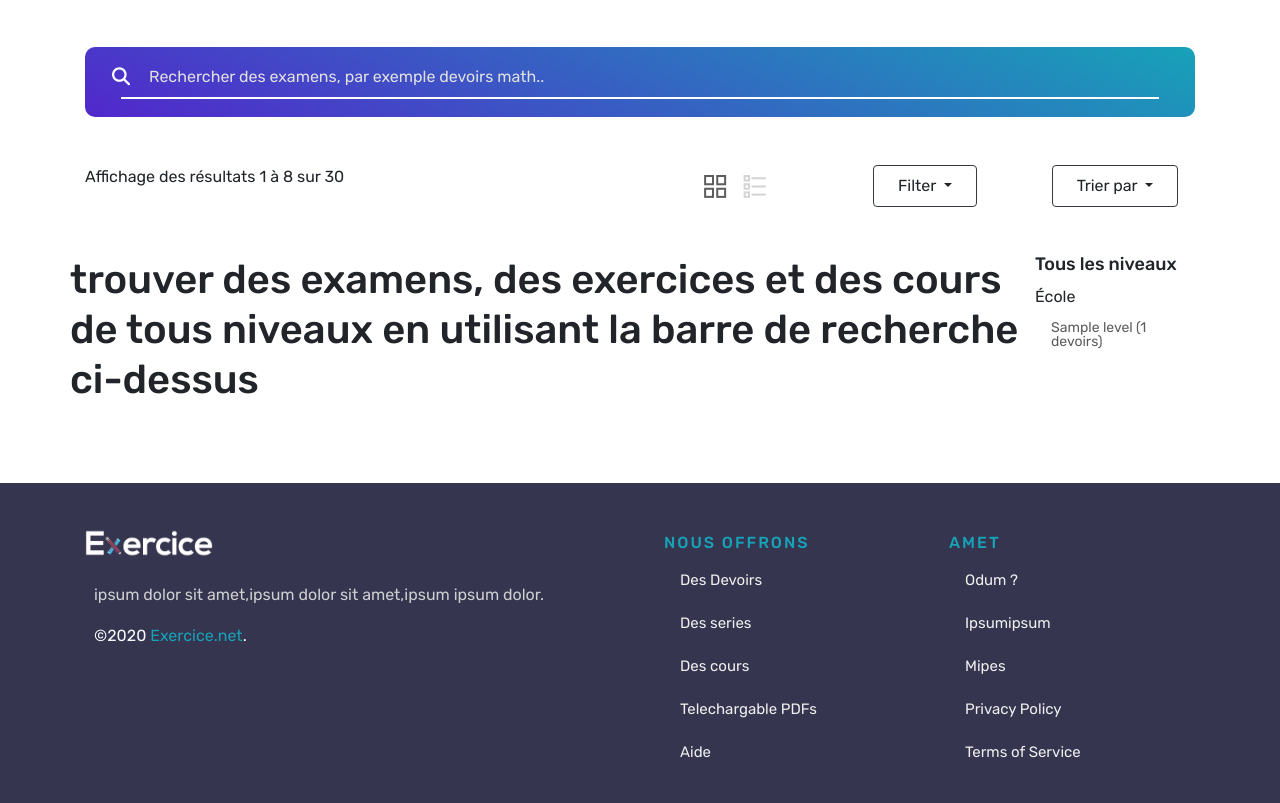
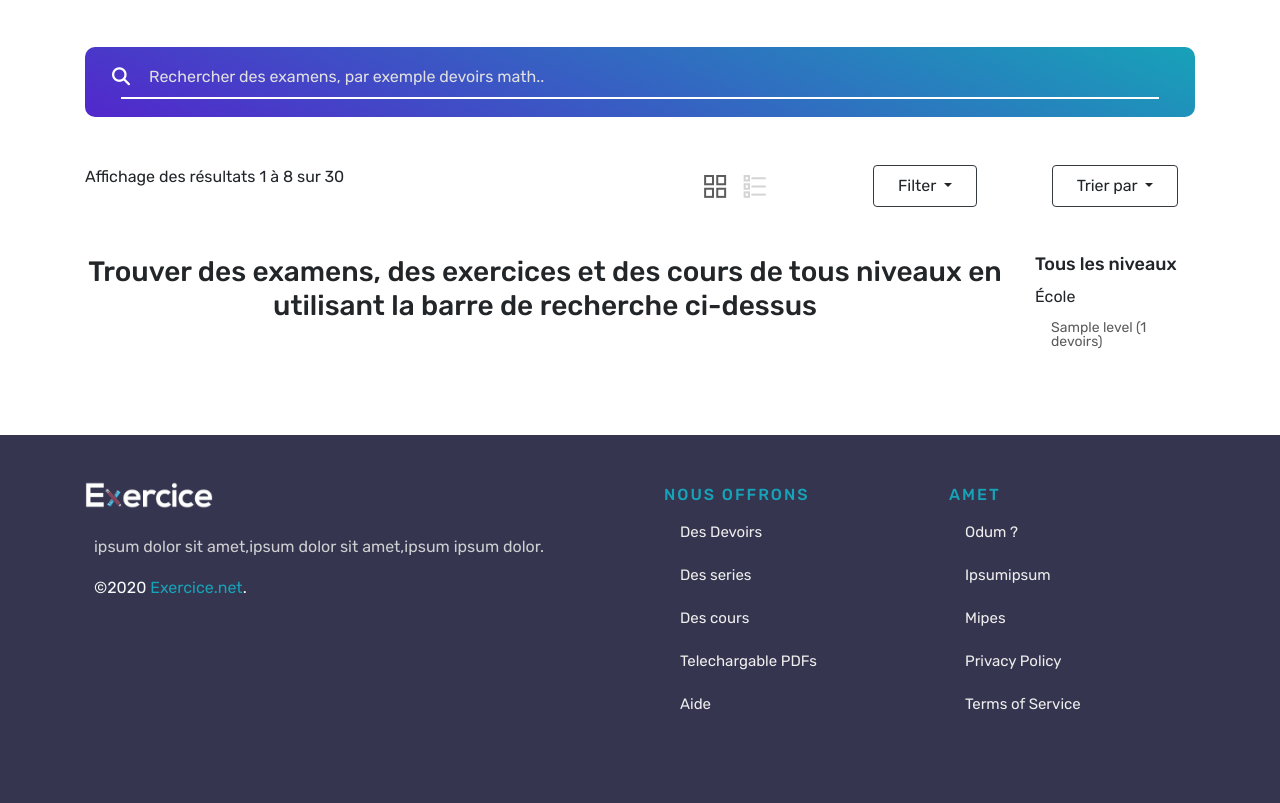
Before and after one commit to a-araari/exam, a Django app: page /search/ in a window 1280 px wide. Shown: the part 509-1312 px from the top of the page. After the commit the page ends 1219 px from the top, so only its background shows below. Run offline with Django 3.2, Linux system fonts and the light colour scheme; tables that the repository leaves empty hold one stand-in row (values such as "Sample post"); some libraries are stand-ins or nearby versions.

Commit message:
Improve search no-results message

```diff
--- a/home/templates/home/search.html
+++ b/home/templates/home/search.html
@@ -151,12 +151,15 @@
                         </div>
                     {% endif %}
                 {% else %}
-                    {% if q %}
-                        <h1 class="text-dark-1">{% trans "Désolé, nous n'avons trouvé aucun fichier correspondant à votre recherche." %}</h1>
-                        <h2 class="text-dark-2">{% trans "Vous pouvez utiliser les listes déroulantes ci-dessus pour accéder facilement à votre examen" %}</h2>
-                    {% else %}
-                        <h1>{% trans "trouver des examens, des exercices et des cours de tous niveaux en utilisant la barre de recherche ci-dessus" %}</h1>
-                    {% endif %}
+                    <div class="col-12 text-center">
+                        {% if query %}
+                            <i class="fa fa-exclamation text-info mb-4" style="font-size: 128px"></i>
+                            <h3 class="text-dark-1 text-center">{% trans "Désolé, nous n'avons trouvé aucun fichier correspondant à votre recherche." %}</h3>
+                            <p class="text-dark-2 text-center">{% trans "Vous pouvez utiliser les listes déroulantes ci-dessus pour accéder facilement à votre examen" %}</p>
+                        {% else %}
+                            <h3 class="text-dark-1 text-center">{% trans "Trouver des examens, des exercices et des cours de tous niveaux en utilisant la barre de recherche ci-dessus" %}</h3>
+                        {% endif %}
+                    </div>
                 {% endif %}
             </div>
         </div>
```
